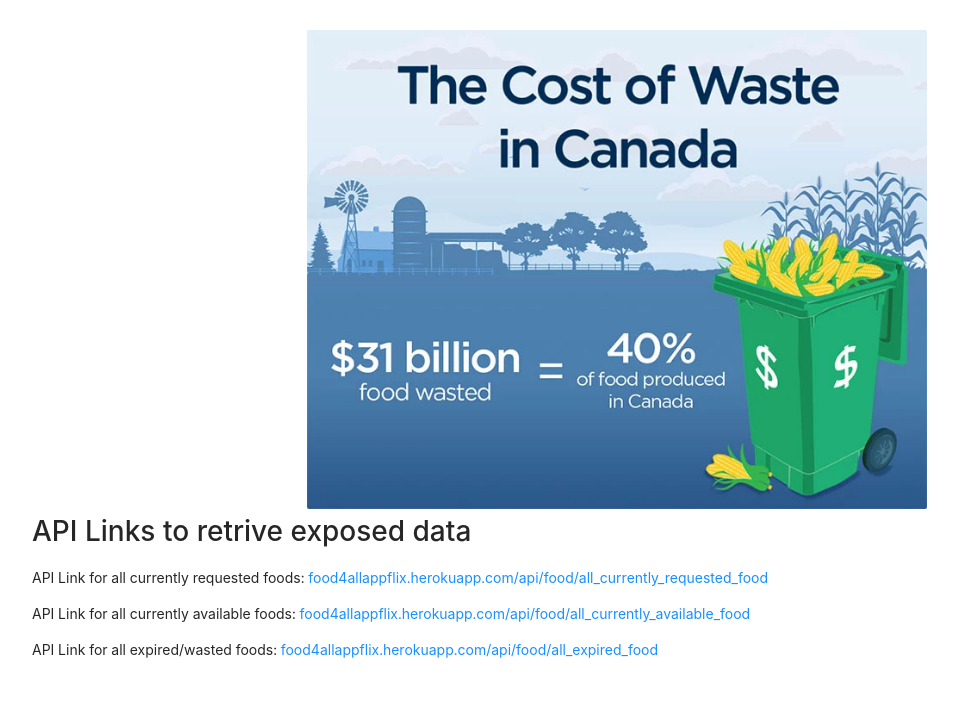
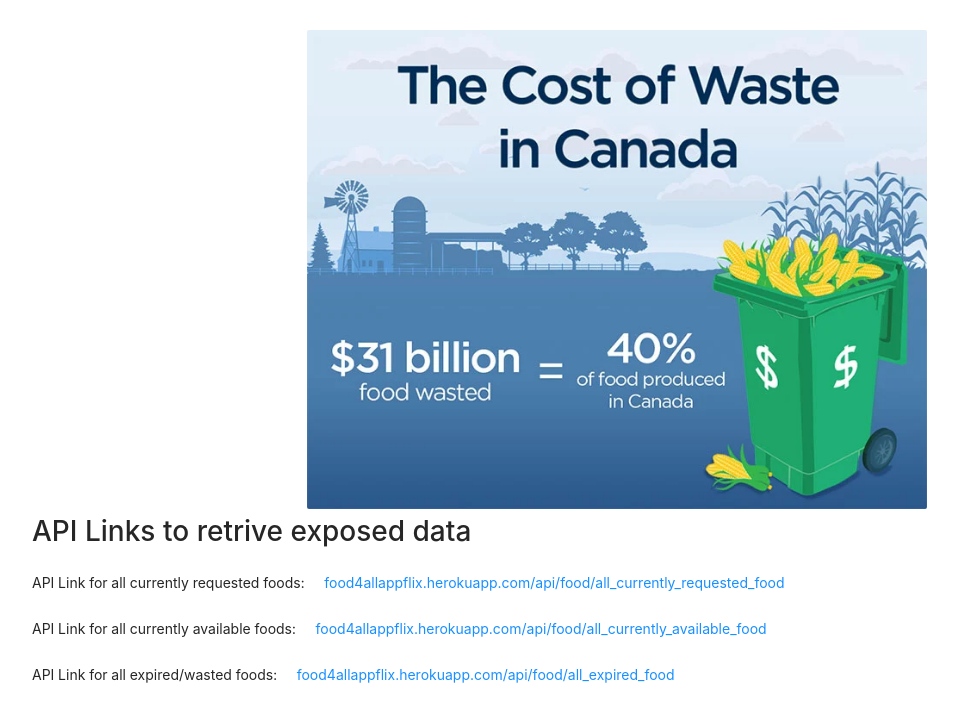
Before and after one commit to benazir-concordia/herouFood4All, a React (Create React App) app in the folder frontend/: page /site in a window 1280 px wide. Shown: the top 722 px of the page, without its empty margins (23-981 px from the left). Built offline with nearby package versions, Linux system fonts and the light colour scheme.

Commit message:
expose rest api

```diff
--- a/frontend/src/components/Pages/WebSite/WebSite.js
+++ b/frontend/src/components/Pages/WebSite/WebSite.js
@@ -1,10 +1,9 @@
 import React, { Component, Fragment } from "react";
 import { Link } from "react-router-dom";
 import "antd/dist/antd.css";
-import { Avatar } from "antd";
+import { Avatar, Button } from "antd";
 import { connect } from "react-redux";
 import SitePic from "./cost-of-waste-in-canada.png";
-
 class WebSite extends Component {
   constructor(props) {
     super(props);
@@ -32,9 +31,9 @@ class WebSite extends Component {
         </div>
         <div>
             <h1>API Links to retrive exposed data</h1>
-            <p>API Link for all currently requested foods: <Link to="api/food/all_currently_requested_food">food4allappflix.herokuapp.com/api/food/all_currently_requested_food</Link></p>
-            <p>API Link for all currently available foods: <Link to="api/food/all_currently_available_food">food4allappflix.herokuapp.com/api/food/all_currently_available_food</Link></p>
-            <p>API Link for all expired/wasted foods: <Link to="api/food/all_expired_food">food4allappflix.herokuapp.com/api/food/all_expired_food</Link></p>
+            <p>API Link for all currently requested foods: <Button type="link" onClick={()=>window.location.assign('https://food4allappflix.herokuapp.com/api/food/all_currently_requested_food')}>food4allappflix.herokuapp.com/api/food/all_currently_requested_food</Button></p>
+            <p>API Link for all currently available foods: <Button type="link" onClick={()=>window.location.assign('https://food4allappflix.herokuapp.com/api/food/all_currently_available_food')}>food4allappflix.herokuapp.com/api/food/all_currently_available_food</Button></p>
+            <p>API Link for all expired/wasted foods: <Button type="link" onClick={()=>window.location.assign('https://food4allappflix.herokuapp.com/api/food/all_expired_food')}>food4allappflix.herokuapp.com/api/food/all_expired_food</Button></p>
         </div>
         </div>
       </Fragment>
```
Also changed, not shown: 8 other files (tests, documents, lock files or other folders).
